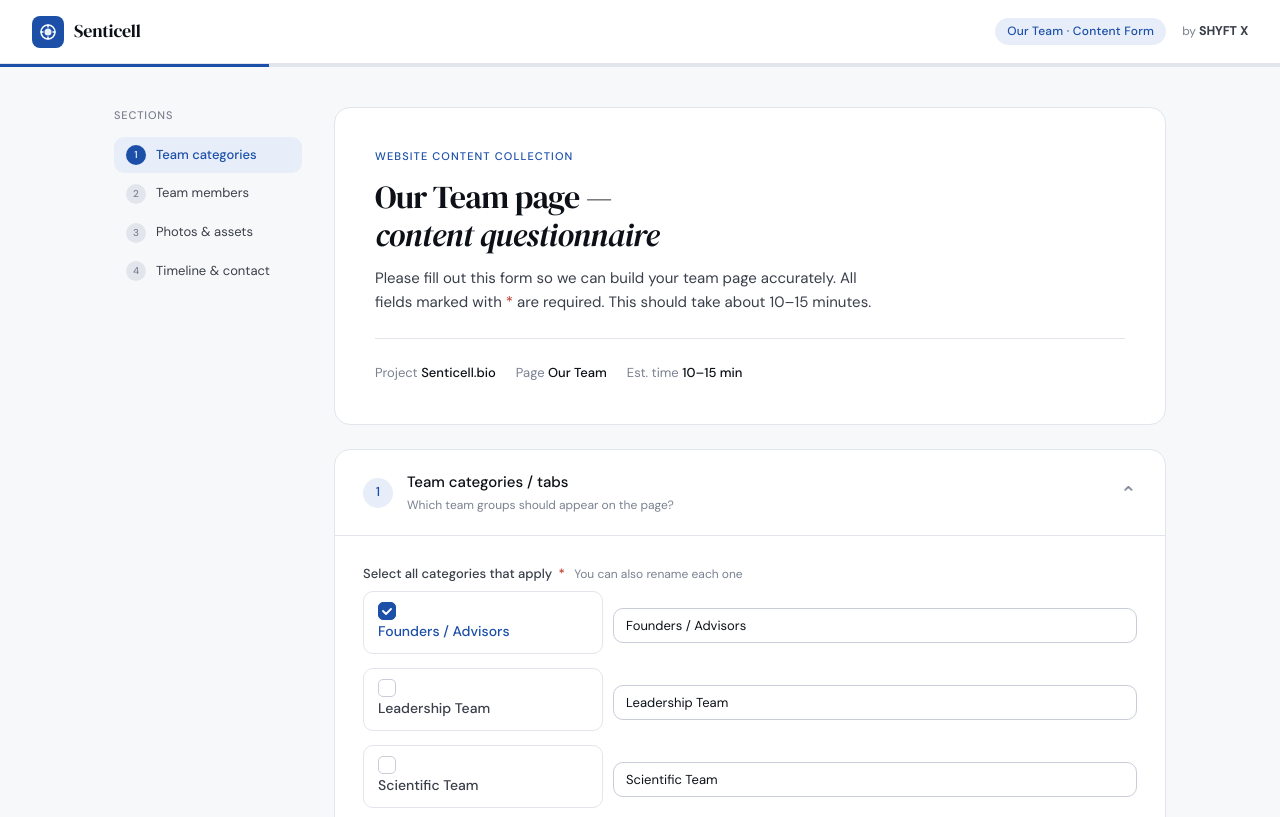
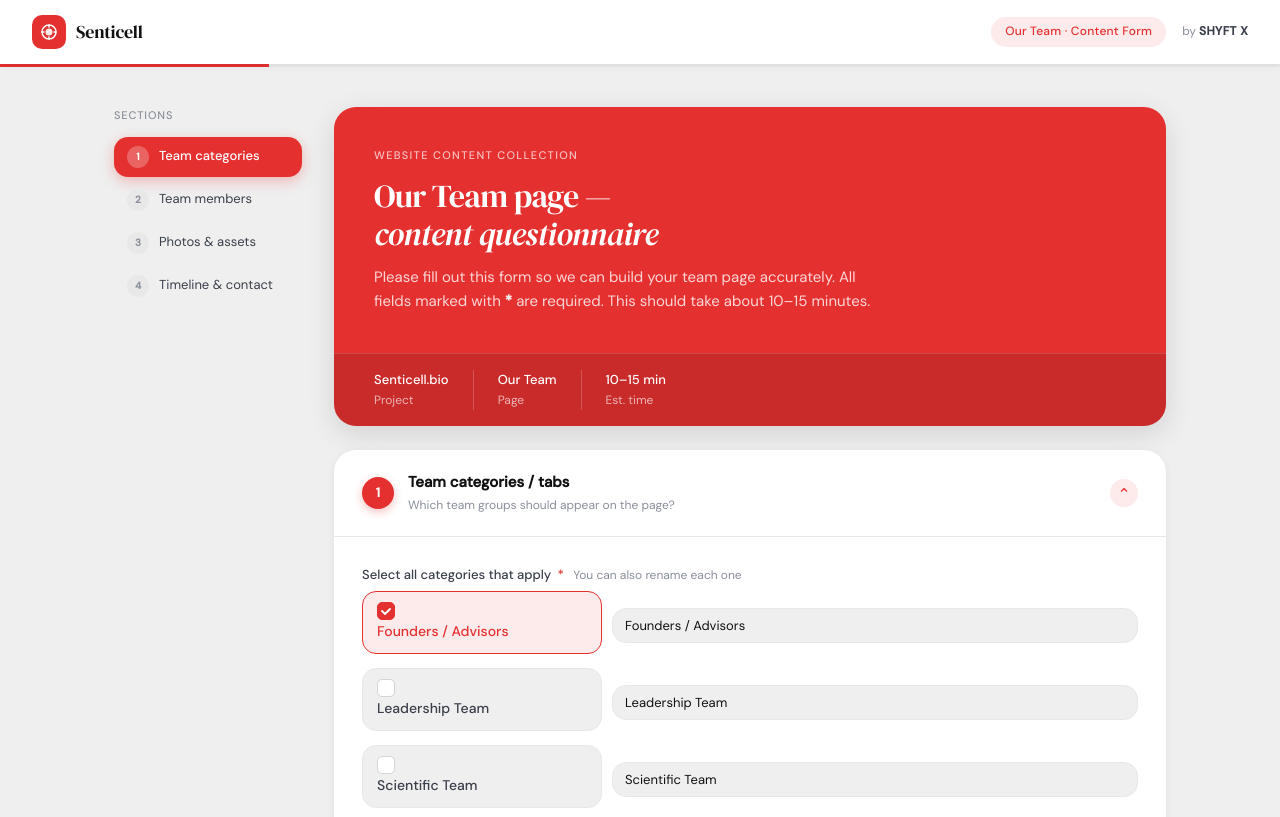
Before and after one commit to rushit313/senticell-questionnaire, a plain HTML site: page index.html in a window 1280 px wide. Shown: the top 817 px of the page. Drawn offline with Linux system fonts and the light colour scheme.

Commit message:
Redesign UI to red/white card theme matching reference design
- Accent colour: blue → vivid red (#e53030) with drop shadows
- Background: warm light grey (#efefef), cards: white with shadow (no borders)
- Hero banner: full red card with white text and frosted meta bar
- Buttons: pill-shaped with red glow; nav active state is solid red
- Section numbers: red filled circles; chevron pill indicator
- Inputs: grey-background with red focus ring
- All interactive states updated to match new palette

Co-Authored-By: Claude Sonnet 4.6 <noreply@anthropic.com>

```diff
--- a/index.html
+++ b/index.html
@@ -9,22 +9,27 @@
   *, *::before, *::after { box-sizing: border-box; margin: 0; padding: 0; }
 
   :root {
-    --ink: #0d1117;
+    --ink: #111111;
     --ink-2: #3a3f4a;
-    --ink-3: #7a8190;
-    --line: #e2e5eb;
-    --line-2: #c8cdd8;
-    --bg: #f7f8fa;
+    --ink-3: #8a8f9a;
+    --line: #e8e8e8;
+    --line-2: #d4d4d4;
+    --bg: #efefef;
     --surface: #ffffff;
-    --accent: #1b4fa8;
-    --accent-light: #e8eef9;
-    --accent-mid: #4a7de8;
+    --accent: #e53030;
+    --accent-dark: #c01e1e;
+    --accent-light: #fdeaea;
+    --accent-mid: #f06060;
     --success: #0f7b55;
     --success-bg: #e6f5f0;
     --danger: #c0392b;
     --danger-bg: #fdf0ee;
-    --radius: 10px;
-    --radius-lg: 16px;
+    --radius: 14px;
+    --radius-lg: 22px;
+    --radius-pill: 50px;
+    --shadow-sm: 0 2px 8px rgba(0,0,0,0.06);
+    --shadow: 0 4px 16px rgba(0,0,0,0.09);
+    --shadow-md: 0 8px 28px rgba(0,0,0,0.12);
     --font-display: 'DM Serif Display', Georgia, serif;
     --font-body: 'DM Sans', system-ui, sans-serif;
   }
@@ -43,7 +48,7 @@
   /* Header */
   .site-header {
     background: var(--surface);
-    border-bottom: 1px solid var(--line);
+    box-shadow: var(--shadow-sm);
     padding: 0 2rem;
     display: flex;
     align-items: center;
@@ -62,10 +67,10 @@
   }
 
   .logo-mark {
-    width: 32px;
-    height: 32px;
+    width: 34px;
+    height: 34px;
     background: var(--accent);
-    border-radius: 8px;
+    border-radius: 10px;
     display: flex;
     align-items: center;
     justify-content: center;
@@ -85,8 +90,8 @@
     font-weight: 500;
     color: var(--accent);
     background: var(--accent-light);
-    padding: 4px 12px;
-    border-radius: 20px;
+    padding: 5px 14px;
+    border-radius: var(--radius-pill);
     letter-spacing: 0.02em;
   }
 
@@ -137,14 +142,14 @@
     display: flex;
     align-items: center;
     gap: 10px;
-    padding: 8px 12px;
+    padding: 9px 13px;
     border-radius: var(--radius);
     cursor: pointer;
     font-size: 13px;
     color: var(--ink-2);
     font-weight: 400;
     transition: all 0.15s;
-    margin-bottom: 2px;
+    margin-bottom: 3px;
     text-decoration: none;
     border: none;
     background: none;
@@ -152,25 +157,25 @@
     text-align: left;
   }
 
-  .nav-item:hover { background: var(--line); color: var(--ink); }
-  .nav-item.active { background: var(--accent-light); color: var(--accent); font-weight: 500; }
+  .nav-item:hover { background: var(--surface); color: var(--ink); box-shadow: var(--shadow-sm); }
+  .nav-item.active { background: var(--accent); color: #fff; font-weight: 500; box-shadow: 0 4px 14px rgba(229,48,48,0.30); }
 
   .nav-dot {
-    width: 20px;
-    height: 20px;
+    width: 22px;
+    height: 22px;
     border-radius: 50%;
-    background: var(--line);
+    background: rgba(255,255,255,0.25);
     display: flex;
     align-items: center;
     justify-content: center;
     font-size: 10px;
-    font-weight: 500;
-    color: var(--ink-3);
+    font-weight: 600;
+    color: inherit;
     flex-shrink: 0;
     transition: all 0.15s;
   }
 
-  .nav-item.active .nav-dot { background: var(--accent); color: #fff; }
+  .nav-item:not(.active) .nav-dot { background: var(--line); color: var(--ink-3); }
   .nav-item.done .nav-dot { background: var(--success); color: #fff; }
   .nav-item.done { color: var(--success); }
 
@@ -179,19 +184,24 @@
 
   /* Hero */
   .hero {
-    background: var(--surface);
-    border: 1px solid var(--line);
+    background: var(--accent);
     border-radius: var(--radius-lg);
+    padding: 0;
+    margin-bottom: 1.5rem;
+    overflow: hidden;
+    box-shadow: var(--shadow-md);
+  }
+
+  .hero-inner {
     padding: 2.5rem;
-    margin-bottom: 1.5rem;
   }
 
   .hero-eyebrow {
     font-size: 11px;
     font-weight: 500;
-    letter-spacing: 0.1em;
+    letter-spacing: 0.12em;
     text-transform: uppercase;
-    color: var(--accent);
+    color: rgba(255,255,255,0.70);
     margin-bottom: 12px;
   }
 
@@ -199,7 +209,7 @@
     font-family: var(--font-display);
     font-size: 32px;
     font-weight: 400;
-    color: var(--ink);
+    color: #fff;
     line-height: 1.2;
     margin-bottom: 12px;
     letter-spacing: -0.02em;
@@ -207,33 +217,41 @@
 
   .hero p {
     font-size: 15px;
-    color: var(--ink-2);
+    color: rgba(255,255,255,0.80);
     line-height: 1.6;
     max-width: 520px;
   }
 
   .hero-meta {
     display: flex;
-    gap: 20px;
-    margin-top: 1.5rem;
-    padding-top: 1.5rem;
-    border-top: 1px solid var(--line);
+    gap: 0;
+    margin-top: 0;
+    padding: 1rem 2.5rem;
+    background: rgba(0,0,0,0.12);
+    border-top: 1px solid rgba(255,255,255,0.15);
   }
 
-  .meta-item { font-size: 13px; color: var(--ink-3); }
-  .meta-item span { color: var(--ink); font-weight: 500; }
+  .meta-item {
+    font-size: 12px;
+    color: rgba(255,255,255,0.65);
+    padding-right: 24px;
+    margin-right: 24px;
+    border-right: 1px solid rgba(255,255,255,0.20);
+  }
+  .meta-item:last-child { border-right: none; padding-right: 0; margin-right: 0; }
+  .meta-item span { color: #fff; font-weight: 500; display: block; font-size: 13px; }
 
   /* Sections */
   .form-section {
     background: var(--surface);
-    border: 1px solid var(--line);
     border-radius: var(--radius-lg);
     margin-bottom: 1.25rem;
     overflow: hidden;
-    transition: border-color 0.2s;
+    box-shadow: var(--shadow-sm);
+    transition: box-shadow 0.2s;
   }
 
-  .form-section:focus-within { border-color: var(--accent-mid); }
+  .form-section:focus-within { box-shadow: var(--shadow), 0 0 0 2px var(--accent-mid); }
 
   .section-head {
     display: flex;
@@ -250,24 +268,25 @@
   .section-head.open { border-bottom-color: var(--line); }
 
   .section-num {
-    width: 30px;
-    height: 30px;
+    width: 32px;
+    height: 32px;
     border-radius: 50%;
-    background: var(--accent-light);
-    color: var(--accent);
+    background: var(--accent);
+    color: #fff;
     font-size: 13px;
-    font-weight: 500;
+    font-weight: 600;
     display: flex;
     align-items: center;
     justify-content: center;
     flex-shrink: 0;
+    box-shadow: 0 3px 10px rgba(229,48,48,0.30);
   }
 
   .section-info { flex: 1; }
 
   .section-title {
     font-size: 15px;
-    font-weight: 500;
+    font-weight: 600;
     color: var(--ink);
   }
 
@@ -278,13 +297,21 @@
   }
 
   .section-chevron {
+    width: 28px;
+    height: 28px;
+    border-radius: 50%;
+    background: var(--bg);
+    display: flex;
+    align-items: center;
+    justify-content: center;
     color: var(--ink-3);
-    font-size: 20px;
-    transition: transform 0.25s;
+    font-size: 16px;
+    transition: transform 0.25s, background 0.15s;
     line-height: 1;
+    flex-shrink: 0;
   }
 
-  .section-chevron.open { transform: rotate(180deg); }
+  .section-chevron.open { transform: rotate(180deg); background: var(--accent-light); color: var(--accent); }
 
   .section-body {
     padding: 1.75rem;
@@ -305,7 +332,7 @@
     margin-bottom: 6px;
   }
 
-  .field label .req { color: var(--danger); margin-left: 3px; }
+  .field label .req { color: var(--accent); margin-left: 3px; }
   .field label .hint { font-weight: 400; color: var(--ink-3); margin-left: 6px; font-size: 12px; }
 
   input[type="text"],
@@ -317,20 +344,21 @@
   textarea {
     width: 100%;
     padding: 10px 14px;
-    border: 1px solid var(--line-2);
+    border: 1.5px solid var(--line);
     border-radius: var(--radius);
     font-family: var(--font-body);
     font-size: 14px;
     color: var(--ink);
-    background: var(--surface);
+    background: var(--bg);
     outline: none;
-    transition: border-color 0.15s, box-shadow 0.15s;
+    transition: border-color 0.15s, box-shadow 0.15s, background 0.15s;
     appearance: none;
   }
 
   input:focus, select:focus, textarea:focus {
     border-color: var(--accent-mid);
-    box-shadow: 0 0 0 3px rgba(74, 125, 232, 0.12);
+    background: var(--surface);
+    box-shadow: 0 0 0 3px rgba(229, 48, 48, 0.10);
   }
 
   textarea { resize: vertical; min-height: 80px; line-height: 1.5; }
@@ -351,11 +379,12 @@
     align-items: center;
     gap: 10px;
     padding: 10px 14px;
-    border: 1px solid var(--line);
+    border: 1.5px solid var(--line);
     border-radius: var(--radius);
     cursor: pointer;
     transition: all 0.15s;
     user-select: none;
+    background: var(--bg);
   }
 
   .check-item:hover { border-color: var(--accent-mid); background: var(--accent-light); }
@@ -383,16 +412,17 @@
   .check-item.checked .check-box svg { display: block; }
 
   .check-label { font-size: 14px; color: var(--ink-2); }
+  .check-item.checked { border-color: var(--accent); background: var(--accent-light); }
   .check-item.checked .check-label { color: var(--accent); font-weight: 500; }
 
   /* Member cards */
   .member-card {
-    border: 1px solid var(--line);
     border-radius: var(--radius-lg);
     padding: 1.25rem;
     margin-bottom: 1rem;
     position: relative;
     background: var(--bg);
+    box-shadow: inset 0 0 0 1.5px var(--line);
   }
 
   .member-header {
@@ -403,24 +433,25 @@
   }
 
   .member-avatar {
-    width: 36px;
-    height: 36px;
+    width: 38px;
+    height: 38px;
     border-radius: 50%;
     background: var(--accent);
     color: #fff;
-    font-size: 13px;
-    font-weight: 500;
+    font-size: 14px;
+    font-weight: 600;
     display: flex;
     align-items: center;
     justify-content: center;
     flex-shrink: 0;
+    box-shadow: 0 3px 10px rgba(229,48,48,0.30);
   }
 
   .member-title-row { flex: 1; }
 
   .member-label {
     font-size: 13px;
-    font-weight: 500;
+    font-weight: 600;
     color: var(--ink);
   }
 
@@ -428,13 +459,14 @@
 
   .remove-member {
     background: none;
-    border: 1px solid var(--line);
-    border-radius: var(--radius);
-    padding: 5px 10px;
+    border: 1.5px solid var(--line);
+    border-radius: var(--radius-pill);
+    padding: 5px 14px;
     font-size: 12px;
     color: var(--ink-3);
     cursor: pointer;
     transition: all 0.15s;
+    font-family: var(--font-body);
   }
 
   .remove-member:hover { border-color: var(--danger); color: var(--danger); background: var(--danger-bg); }
@@ -442,7 +474,7 @@
 
   .add-member-btn {
     width: 100%;
-    padding: 12px;
+    padding: 13px;
     border: 1.5px dashed var(--line-2);
     border-radius: var(--radius-lg);
     background: none;
@@ -458,7 +490,7 @@
     margin-top: 4px;
   }
 
-  .add-member-btn:hover { border-color: var(--accent-mid); color: var(--accent); background: var(--accent-light); }
+  .add-member-btn:hover { border-color: var(--accent); color: var(--accent); background: var(--accent-light); }
   .add-member-btn:focus-visible { outline: 3px solid var(--accent-mid); outline-offset: 2px; }
 
   /* Divider */
@@ -467,10 +499,10 @@
   /* Submit area */
   .submit-area {
     background: var(--surface);
-    border: 1px solid var(--line);
     border-radius: var(--radius-lg);
     padding: 2rem 1.75rem;
     margin-top: 1.5rem;
+    box-shadow: var(--shadow);
   }
 
   .submit-title {
@@ -486,31 +518,32 @@
     display: inline-flex;
     align-items: center;
     gap: 8px;
-    padding: 12px 28px;
+    padding: 13px 30px;
     background: var(--accent);
     color: #fff;
     border: none;
-    border-radius: var(--radius);
+    border-radius: var(--radius-pill);
     font-family: var(--font-body);
     font-size: 15px;
     font-weight: 500;
     cursor: pointer;
     transition: all 0.15s;
+    box-shadow: 0 4px 16px rgba(229,48,48,0.35);
   }
 
-  .btn-primary:hover { background: #153d87; transform: translateY(-1px); }
-  .btn-primary:active { transform: translateY(0); }
+  .btn-primary:hover { background: var(--accent-dark); transform: translateY(-1px); box-shadow: 0 6px 20px rgba(229,48,48,0.40); }
+  .btn-primary:active { transform: translateY(0); box-shadow: 0 3px 10px rgba(229,48,48,0.30); }
   .btn-primary:focus-visible { outline: 3px solid var(--accent-mid); outline-offset: 3px; }
 
   .btn-secondary {
     display: inline-flex;
     align-items: center;
     gap: 8px;
-    padding: 12px 24px;
-    background: none;
+    padding: 13px 26px;
+    background: var(--bg);
     color: var(--ink-2);
-    border: 1px solid var(--line-2);
-    border-radius: var(--radius);
+    border: 1.5px solid var(--line);
+    border-radius: var(--radius-pill);
     font-family: var(--font-body);
     font-size: 14px;
     cursor: pointer;
@@ -518,7 +551,7 @@
     margin-left: 10px;
   }
 
-  .btn-secondary:hover { background: var(--bg); border-color: var(--ink-3); }
+  .btn-secondary:hover { background: var(--surface); border-color: var(--ink-3); color: var(--ink); }
   .btn-secondary:focus-visible { outline: 3px solid var(--accent-mid); outline-offset: 3px; }
 
   /* Success screen */
@@ -570,20 +603,22 @@
   }
 
   .copy-btn {
-    background: none;
-    border: 1px solid var(--line-2);
-    border-radius: var(--radius);
-    padding: 4px 12px;
+    background: var(--accent);
+    border: none;
+    border-radius: var(--radius-pill);
+    padding: 5px 16px;
     font-size: 12px;
-    color: var(--ink-2);
+    color: #fff;
     cursor: pointer;
     transition: all 0.15s;
     font-family: var(--font-body);
+    font-weight: 500;
+    box-shadow: 0 2px 8px rgba(229,48,48,0.25);
   }
 
-  .copy-btn:hover { background: var(--accent-light); border-color: var(--accent-mid); color: var(--accent); }
+  .copy-btn:hover { background: var(--accent-dark); }
   .copy-btn:focus-visible { outline: 3px solid var(--accent-mid); outline-offset: 2px; }
-  .copy-btn.copied { background: var(--success-bg); border-color: var(--success); color: var(--success); }
+  .copy-btn.copied { background: var(--success); box-shadow: 0 2px 8px rgba(15,123,85,0.25); }
 
   .output-text {
     width: 100%;
@@ -592,7 +627,7 @@
     font-size: 12px;
     color: var(--ink-2);
     background: var(--bg);
-    border: 1px solid var(--line);
+    border: 1.5px solid var(--line);
     border-radius: var(--radius);
     padding: 1rem;
     resize: vertical;
@@ -606,14 +641,15 @@
     display: flex;
     align-items: center;
     gap: 10px;
-    padding: 10px 14px;
-    border: 1px solid var(--line);
+    padding: 11px 14px;
+    border: 1.5px solid var(--line);
     border-radius: var(--radius);
     cursor: pointer;
     transition: all 0.15s;
+    background: var(--bg);
   }
 
-  .radio-item:hover { border-color: var(--accent-mid); }
+  .radio-item:hover { border-color: var(--accent-mid); background: var(--accent-light); }
   .radio-item.selected { border-color: var(--accent); background: var(--accent-light); }
 
   .radio-item input[type="radio"] { display: none; }
@@ -714,13 +750,15 @@
 
     <!-- Hero -->
     <div class="hero">
-      <div class="hero-eyebrow">Website content collection</div>
-      <h1>Our Team page —<br><em>content questionnaire</em></h1>
-      <p>Please fill out this form so we can build your team page accurately. All fields marked with <span style="color:var(--danger)">*</span> are required. This should take about 10–15 minutes.</p>
+      <div class="hero-inner">
+        <div class="hero-eyebrow">Website content collection</div>
+        <h1>Our Team page —<br><em>content questionnaire</em></h1>
+        <p>Please fill out this form so we can build your team page accurately. All fields marked with <strong style="color:rgba(255,255,255,0.9)">*</strong> are required. This should take about 10–15 minutes.</p>
+      </div>
       <div class="hero-meta">
-        <div class="meta-item">Project <span>Senticell.bio</span></div>
-        <div class="meta-item">Page <span>Our Team</span></div>
-        <div class="meta-item">Est. time <span>10–15 min</span></div>
+        <div class="meta-item"><span>Senticell.bio</span>Project</div>
+        <div class="meta-item"><span>Our Team</span>Page</div>
+        <div class="meta-item"><span>10–15 min</span>Est. time</div>
       </div>
     </div>
 
@@ -1007,7 +1045,7 @@
     div.className = 'member-card';
     div.id = 'member-' + n;
 
-    const colors = ['#1b4fa8','#0f7b55','#7c3aed','#b45309','#be123c','#0369a1'];
+    const colors = ['#e53030','#c01e1e','#b45309','#7c3aed','#0f7b55','#0369a1'];
     const color = colors[(n - 1) % colors.length];
     const initials = String.fromCharCode(64 + n);
 
@@ -1306,7 +1344,7 @@
 </script>
 
 <footer style="text-align:center;padding:2rem 1rem;border-top:1px solid var(--line);margin-top:1rem;background:var(--surface);">
-  <p style="font-size:13px;color:var(--ink-3);">Form created by <a href="https://www.shyftx.in/" target="_blank" style="color:var(--accent);font-weight:500;text-decoration:none;letter-spacing:0.03em;">SHYFT X</a></p>
+  <p style="font-size:13px;color:var(--ink-3);">Form created by <a href="https://www.shyftx.in/" target="_blank" style="color:var(--accent);font-weight:600;text-decoration:none;letter-spacing:0.03em;">SHYFT X</a></p>
 </footer>
 </body>
 </html>
```
